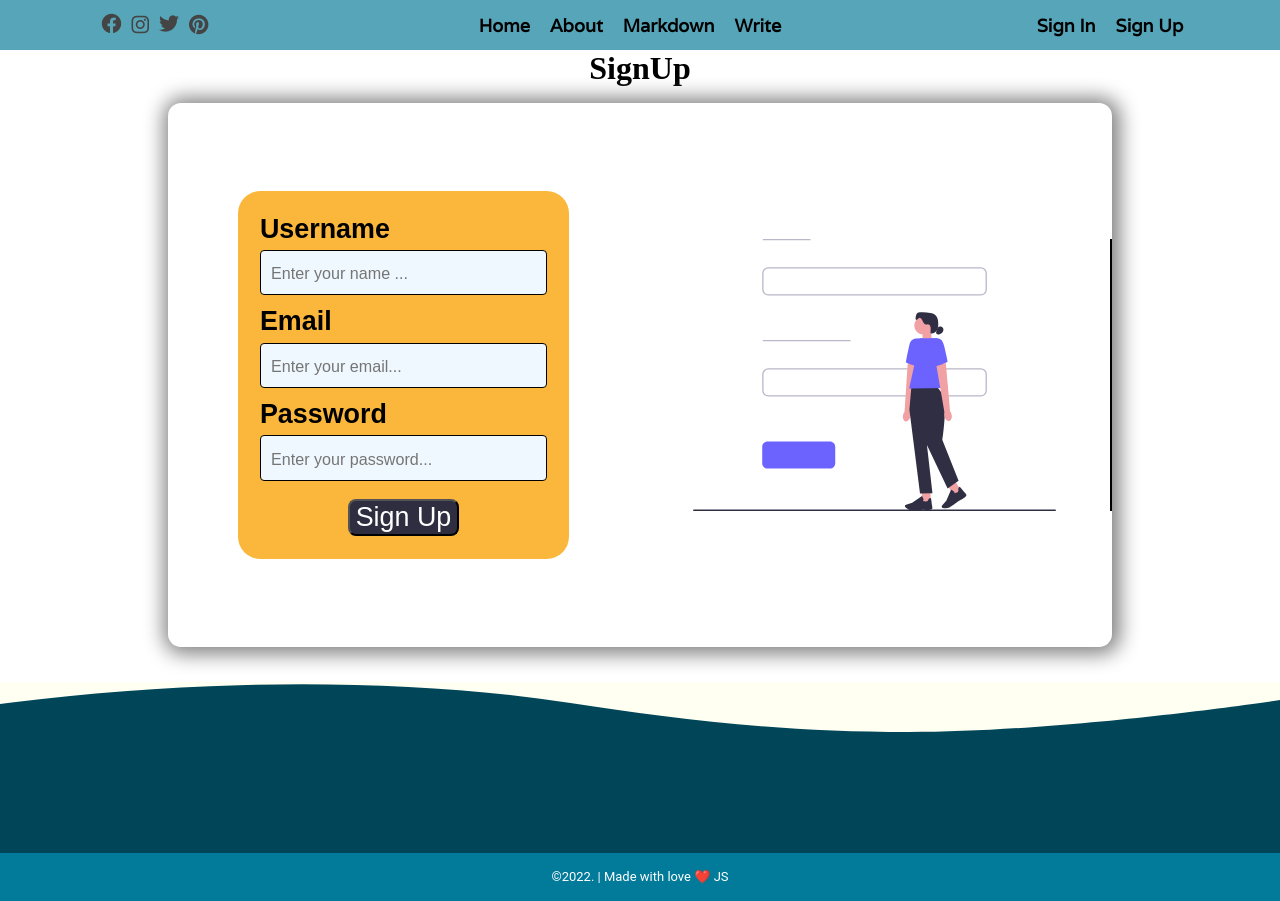
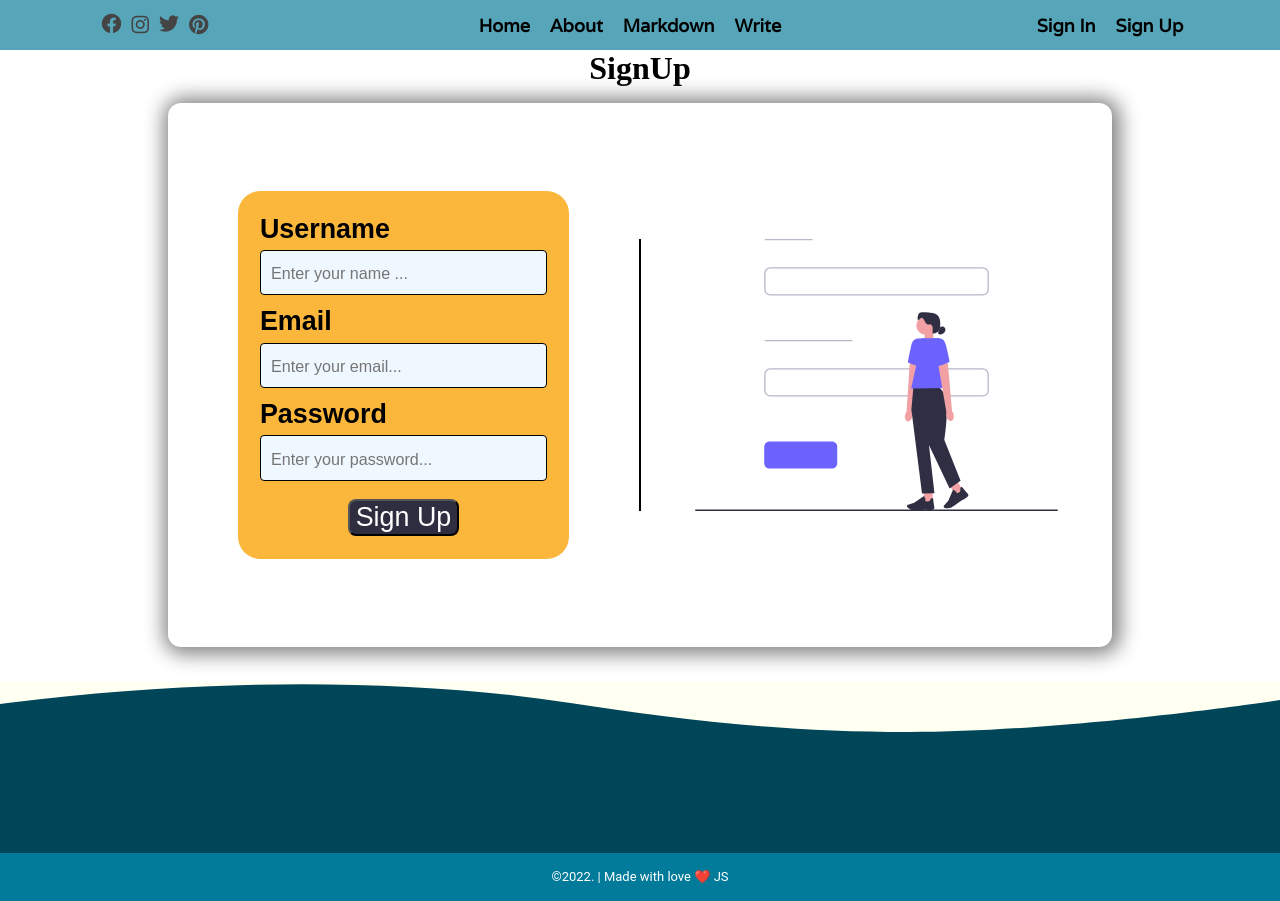
Before and after one commit to anuragK-24/Blog_Frontend, a React (Create React App) app: page /write in a window 1280 px wide. Built offline with nearby package versions, Linux system fonts and the light colour scheme.

Commit message:
Added the style of home component

```diff
--- a/src/pages/register/SignUp.scss
+++ b/src/pages/register/SignUp.scss
@@ -15,7 +15,7 @@
       &_Image {
         display: flex;
         flex: 1 1;
-        border-right: 2px solid;
+        border-left: 2px solid;
         justify-content: center;
         img {
           height: 17em;
```
